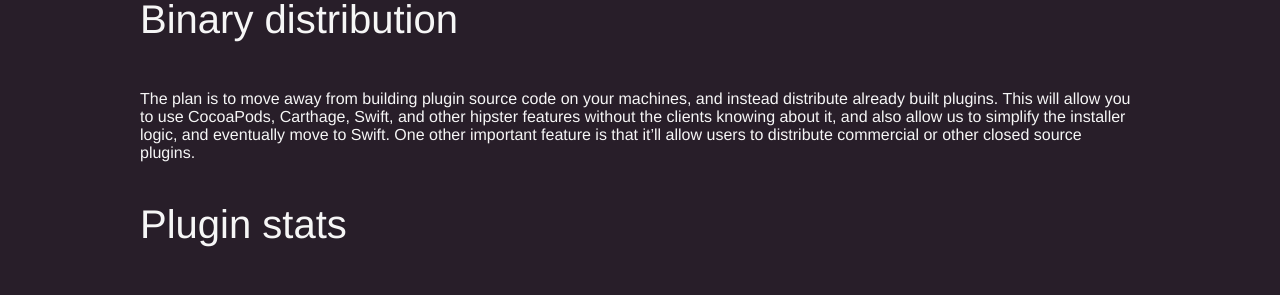
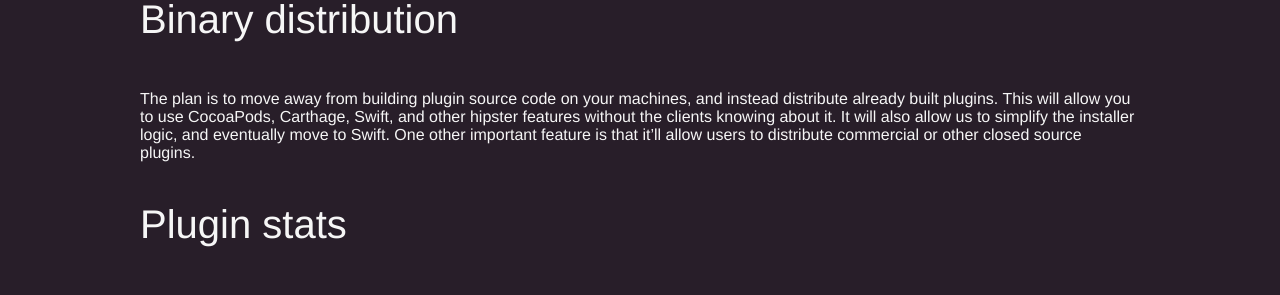
Before and after one commit to alcatraz/Alcatraz, a Jekyll site: the page built from _posts/2015-03-10-redesign.markdown, in a window 1280 px wide. Shown: the part 873-1168 px from the top of the page. Built offline with Jekyll 4.4.1, drawn with Linux system fonts in a browser that asks for light colours; Markdown is read by kramdown in place of the engine named in the settings.

Commit message:
break up the sentence

```diff
--- a/_posts/2015-03-10-redesign.markdown
+++ b/_posts/2015-03-10-redesign.markdown
@@ -32,7 +32,7 @@ Alcatraz no longer looks like a stranger in Yosemite, contains inline images pre
 You can now load a custom `packages.json` from a private source while developing or using private plugins.
 
 ### Binary distribution
-The plan is to move away from building plugin source code on your machines, and instead distribute already built plugins. This will allow you to use CocoaPods, Carthage, Swift, and other hipster features without the clients knowing about it, and also allow us to simplify the installer logic, and eventually move to Swift. One other important feature is that it'll allow users to distribute commercial or other closed source plugins.
+The plan is to move away from building plugin source code on your machines, and instead distribute already built plugins. This will allow you to use CocoaPods, Carthage, Swift, and other hipster features without the clients knowing about it. It will also allow us to simplify the installer logic, and eventually move to Swift. One other important feature is that it'll allow users to distribute commercial or other closed source plugins.
 
 ### Plugin stats
 We've partnered with [Keen.io](https://keen.io) and received sponsorship for opening up the usage data. We plan to open up the data access to everyone, so you can track your plugin usage in real time.
```
